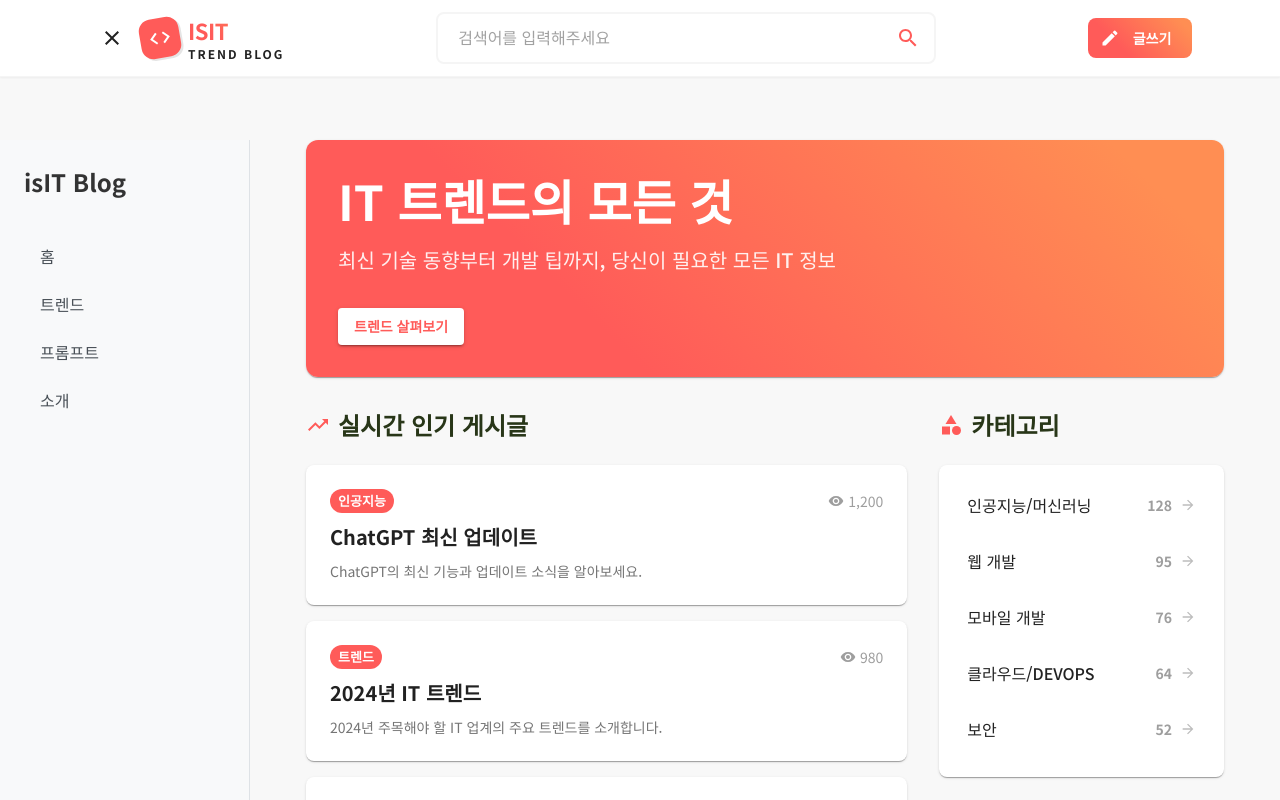
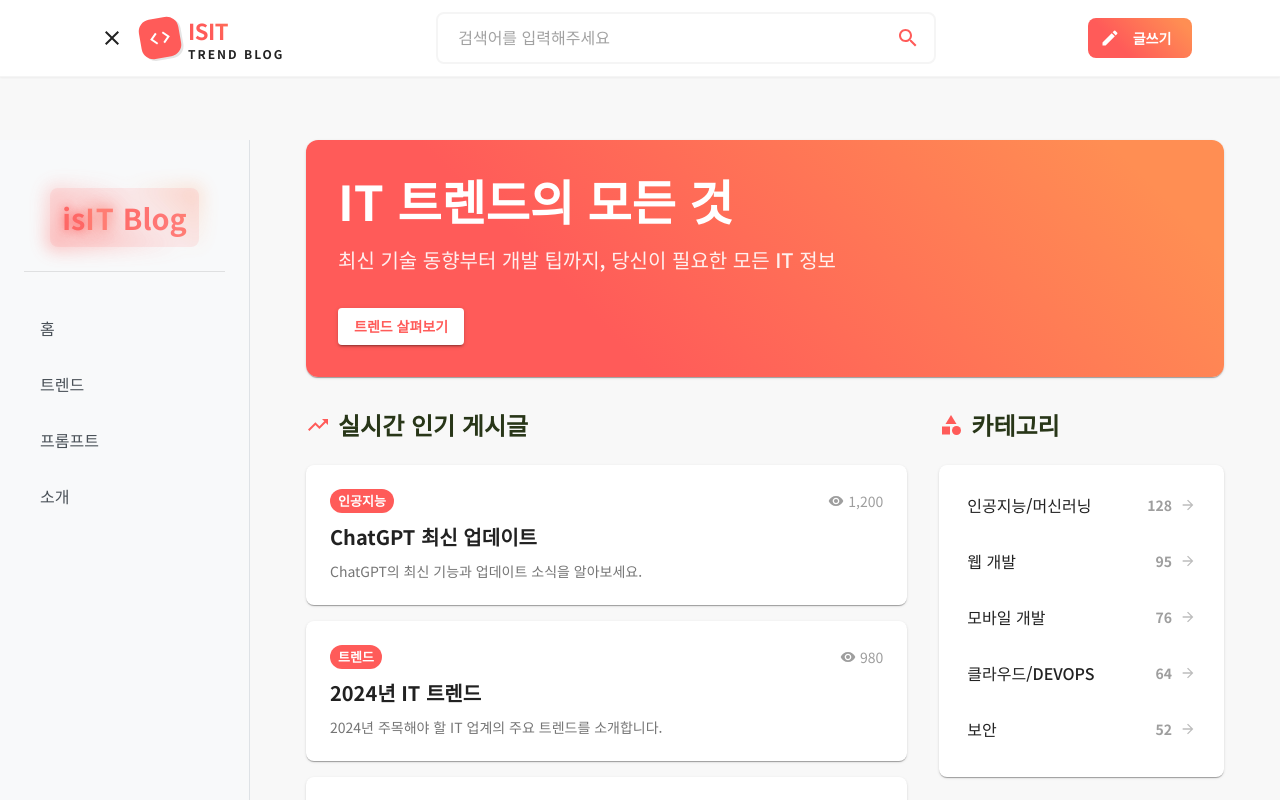
Before and after one commit to isITinnovation/isitinnovation.github.io, a React (Vite) app: page / in a window 1280 px wide. Built offline with nearby package versions, Linux system fonts and the light colour scheme.

Commit message:
isit-20250303-04 / 오늘 마지막 색감 정리

```diff
--- /dev/null
+++ b/src/components/Sidebar.css
@@ -0,0 +1,201 @@
+.sidebar-header h1 {
+  font-size: 1.8rem;
+  margin: 0;
+  padding: 0;
+  text-align: center;
+  position: relative;
+  display: inline-block;
+  background: rgba(255, 91, 89, 0.1);
+  border-radius: 8px;
+  padding: 8px 12px;
+}
+
+.sidebar-logo-text {
+  display: inline-block;
+}
+
+.sidebar-logo-is {
+  color: #FF5B59;
+  text-shadow: 0 0 5px rgba(255, 91, 89, 0.8);
+  animation: starTwinkle 3s infinite alternate;
+  font-weight: 700;
+}
+
+.sidebar-logo-it {
+  color: #FF7A78;
+  text-shadow: 0 0 8px rgba(255, 122, 120, 0.9);
+  animation: nebulaPulse 4s infinite;
+  font-weight: 800;
+  letter-spacing: 1px;
+}
+
+.sidebar-logo-blog {
+  background: linear-gradient(90deg, #FF5B59, #FF7A78, #FF8E53);
+  background-size: 300% auto;
+  color: transparent;
+  -webkit-background-clip: text;
+  background-clip: text;
+  animation: galaxyFlow 8s ease infinite;
+  font-weight: 600;
+}
+
+.sidebar-header h1:hover .sidebar-logo-is,
+.sidebar-header h1:hover .sidebar-logo-it,
+.sidebar-header h1:hover .sidebar-logo-blog {
+  animation-play-state: paused;
+  transform: scale(1.1);
+  transition: transform 0.3s ease;
+}
+
+.sidebar-header h1::before {
+  content: '';
+  position: absolute;
+  top: -5px;
+  left: -5px;
+  right: -5px;
+  bottom: -5px;
+  background: linear-gradient(45deg, #FF5B59, transparent, #FF7A78, transparent, #FF8E53);
+  background-size: 400% 400%;
+  z-index: -1;
+  filter: blur(8px);
+  opacity: 0.7;
+  border-radius: 12px;
+  animation: galaxyFlow 10s ease infinite;
+}
+
+@keyframes starTwinkle {
+  0% {
+    opacity: 0.7;
+    transform: scale(0.95);
+  }
+  50% {
+    opacity: 1;
+    text-shadow: 0 0 10px rgba(255, 91, 89, 0.9), 0 0 20px rgba(255, 91, 89, 0.5);
+  }
+  100% {
+    opacity: 0.9;
+    transform: scale(1.05);
+    text-shadow: 0 0 15px rgba(255, 91, 89, 1), 0 0 30px rgba(255, 91, 89, 0.7);
+  }
+}
+
+@keyframes nebulaPulse {
+  0% {
+    color: #FF5B59;
+    text-shadow: 0 0 8px rgba(255, 91, 89, 0.9);
+  }
+  33% {
+    color: #FF7A78;
+    text-shadow: 0 0 12px rgba(255, 122, 120, 0.9), 0 0 20px rgba(255, 122, 120, 0.5);
+  }
+  66% {
+    color: #FF8E53;
+    text-shadow: 0 0 15px rgba(255, 142, 83, 0.9), 0 0 25px rgba(255, 142, 83, 0.5);
+  }
+  100% {
+    color: #FF5B59;
+    text-shadow: 0 0 8px rgba(255, 91, 89, 0.9);
+  }
+}
+
+@keyframes galaxyFlow {
+  0% {
+    background-position: 0% 50%;
+  }
+  50% {
+    background-position: 100% 50%;
+  }
+  100% {
+    background-position: 0% 50%;
+  }
+}
+
+/* 기존 사이드바 스타일과 함께 사용할 수 있도록 추가 */
+.sidebar-header {
+  padding: 1.5rem 1rem;
+  border-bottom: 1px solid rgba(0, 0, 0, 0.1);
+  display: flex;
+  justify-content: center;
+  align-items: center;
+}
+
+/* 사이드바 메뉴 스타일 추가 */
+.sidebar-menu {
+  list-style: none;
+  padding: 0;
+  margin: 0;
+}
+
+.sidebar-link {
+  display: flex;
+  align-items: center;
+  padding: 0.75rem 1rem;
+  color: #495057;
+  text-decoration: none;
+  border-radius: 0.5rem;
+  transition: all 0.3s ease;
+  position: relative;
+  overflow: hidden;
+  margin-bottom: 0.5rem;
+}
+
+.sidebar-link:before {
+  content: '';
+  position: absolute;
+  left: 0;
+  top: 0;
+  height: 100%;
+  width: 0;
+  background-color: rgba(255, 91, 89, 0.1);
+  transition: width 0.3s ease;
+  z-index: -1;
+}
+
+.sidebar-link:hover {
+  color: #FF5B59;
+  background-color: rgba(255, 91, 89, 0.05);
+  transform: translateX(5px);
+  box-shadow: 0 2px 8px rgba(255, 91, 89, 0.2);
+}
+
+.sidebar-link:hover:before {
+  width: 100%;
+}
+
+.sidebar-link.active {
+  background: linear-gradient(90deg, #FF5B59, #FF7A78);
+  color: white;
+  font-weight: 600;
+  box-shadow: 0 4px 12px rgba(255, 91, 89, 0.3);
+}
+
+.sidebar-link.active:hover {
+  transform: translateX(5px) scale(1.02);
+  background: linear-gradient(90deg, #FF5B59, #FF8E53);
+}
+
+.sidebar-icon {
+  margin-right: 0.75rem;
+  display: flex;
+  align-items: center;
+  justify-content: center;
+  transition: transform 0.3s ease;
+}
+
+.sidebar-link:hover .sidebar-icon {
+  transform: scale(1.2);
+  color: #FF5B59;
+}
+
+.sidebar-link.active .sidebar-icon {
+  color: white;
+}
+
+.sidebar-text {
+  font-size: 1rem;
+  transition: transform 0.3s ease;
+}
+
+.sidebar-link:hover .sidebar-text {
+  transform: translateX(3px);
+}
--- a/src/components/Sidebar.tsx
+++ b/src/components/Sidebar.tsx
@@ -2,6 +2,8 @@ import { useEffect } from "react";
 import { Link, useLocation } from "react-router-dom";
 import { ROUTES } from "../constants/routes";
 import "../styles/Sidebar.css";
+import "./Sidebar.css";
+import { useMediaQuery, useTheme } from "@mui/material";
 
 interface SidebarProps {
   isOpen: boolean;
@@ -10,6 +12,8 @@ interface SidebarProps {
 
 const Sidebar = ({ isOpen, setIsOpen }: SidebarProps) => {
   const location = useLocation();
+  const theme = useTheme();
+  const isMobile = useMediaQuery(theme.breakpoints.down("md"));
 
   // 모바일에서 사이드바 열린 상태로 스크롤 방지
   useEffect(() => {
@@ -23,17 +27,23 @@ const Sidebar = ({ isOpen, setIsOpen }: SidebarProps) => {
     };
   }, [isOpen]);
 
-  //   // 라우트 변경시 모바일에서 사이드바 자동으로 닫기
-  //   useEffect(() => {
-  //     setIsOpen(false);
-  //   }, [location, setIsOpen]);
+  // 메뉴 항목 클릭 핸들러
+  const handleMenuClick = () => {
+    if (isMobile) {
+      setIsOpen(false);
+    }
+  };
 
   return (
     <>
       <nav className={`sidebar ${isOpen ? "open" : ""}`}>
         <div className="sidebar-content">
           <div className="sidebar-header">
-            <h1>isIT Blog</h1>
+            <h1>
+              <span className="sidebar-logo-is">is</span>
+              <span className="sidebar-logo-it">IT</span>
+              <span className="sidebar-logo-blog"> Blog</span>
+            </h1>
           </div>
           <ul className="sidebar-menu">
             {ROUTES.map((route) => (
@@ -43,6 +53,7 @@ const Sidebar = ({ isOpen, setIsOpen }: SidebarProps) => {
                   className={`sidebar-link ${
                     location.pathname === route.path ? "active" : ""
                   }`}
+                  onClick={handleMenuClick}
                 >
                   {route.icon && (
                     <span className="sidebar-icon">{route.icon}</span>
```
Also changed, not shown: 5 other files (tests, documents, lock files or other folders).
